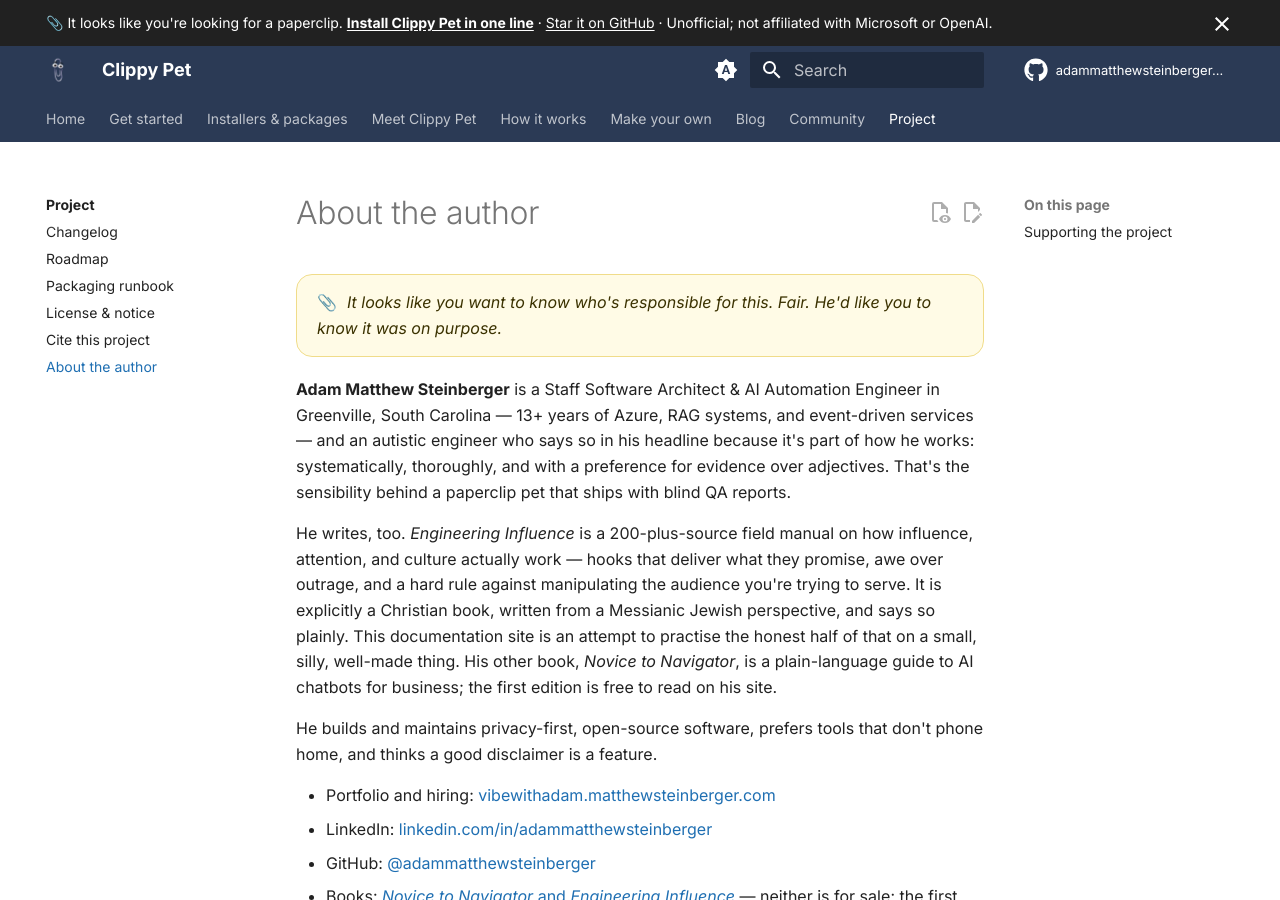
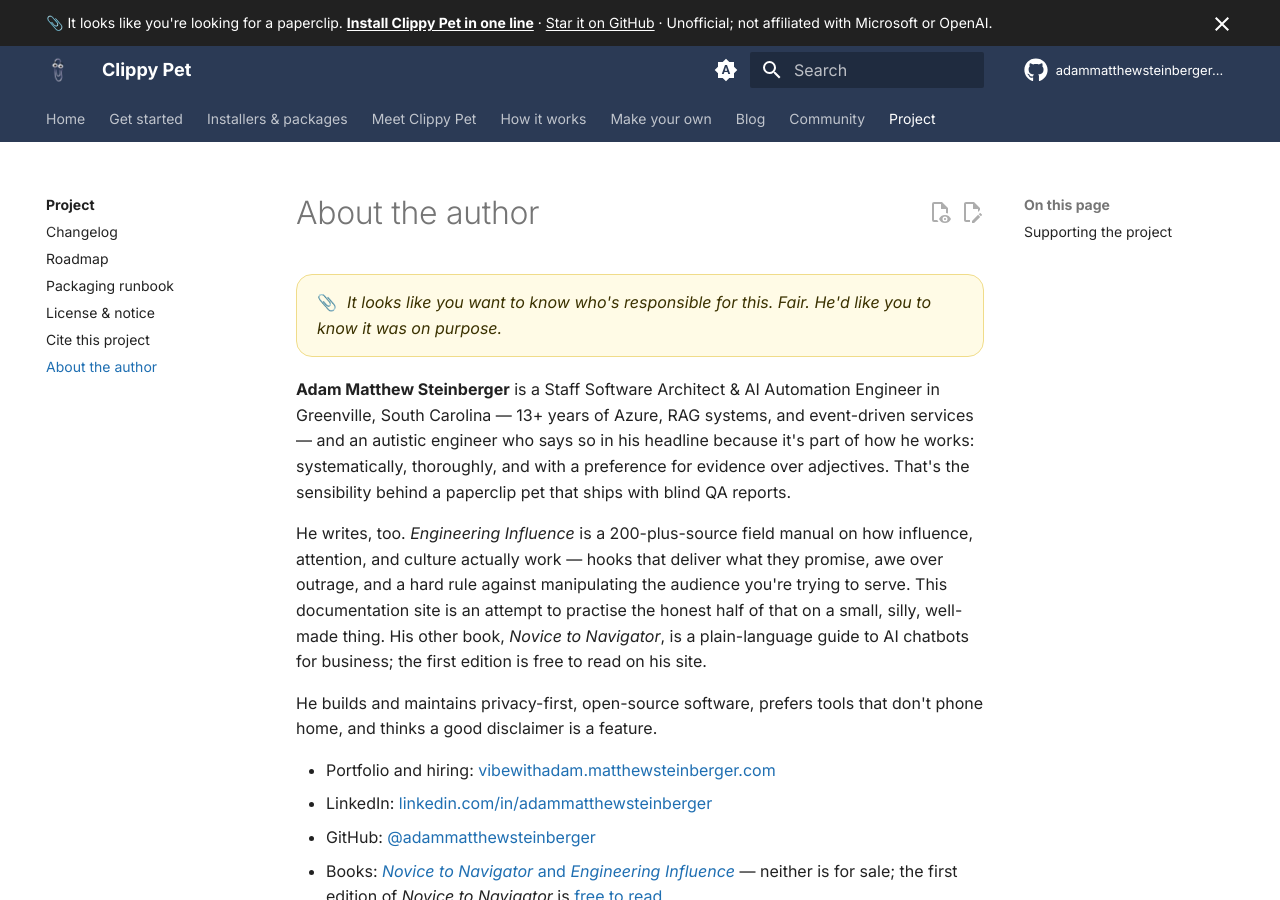
Before and after one commit to adammatthewsteinberger/clippy-pet, an MkDocs documentation site: the page built from docs/project/author.md, in a window 1280 px wide and 900 px high. Built offline with MkDocs 1.6.1 and Material for MkDocs 9.7.7, drawn with Linux system fonts in a browser that asks for light colours; plug-ins that fetch from the network failed and are left out; comment, search, counter and statistics services are not loaded.

Commit message:
Edit author.md to streamline author description
Removed a sentence about the author's perspective on his book, while retaining the rest of the content.

Co-authored-by: Copilot Autofix powered by AI <175728472+Copilot@users.noreply.github.com>

```diff
--- a/docs/project/author.md
+++ b/docs/project/author.md
@@ -9,7 +9,7 @@ description: "Adam Matthew Steinberger, the engineer behind Clippy Pet: Staff So
 
 **Adam Matthew Steinberger** is a Staff Software Architect & AI Automation Engineer in Greenville, South Carolina — 13+ years of Azure, RAG systems, and event-driven services — and an autistic engineer who says so in his headline because it's part of how he works: systematically, thoroughly, and with a preference for evidence over adjectives. That's the sensibility behind a paperclip pet that ships with blind QA reports.
 
-He writes, too. *Engineering Influence* is a 200-plus-source field manual on how influence, attention, and culture actually work — hooks that deliver what they promise, awe over outrage, and a hard rule against manipulating the audience you're trying to serve. It is explicitly a Christian book, written from a Messianic Jewish perspective, and says so plainly. This documentation site is an attempt to practise the honest half of that on a small, silly, well-made thing. His other book, *Novice to Navigator*, is a plain-language guide to AI chatbots for business; the first edition is free to read on his site.
+He writes, too. *Engineering Influence* is a 200-plus-source field manual on how influence, attention, and culture actually work — hooks that deliver what they promise, awe over outrage, and a hard rule against manipulating the audience you're trying to serve. This documentation site is an attempt to practise the honest half of that on a small, silly, well-made thing. His other book, *Novice to Navigator*, is a plain-language guide to AI chatbots for business; the first edition is free to read on his site.
 
 He builds and maintains privacy-first, open-source software, prefers tools that don't phone home, and thinks a good disclaimer is a feature.
 
```
